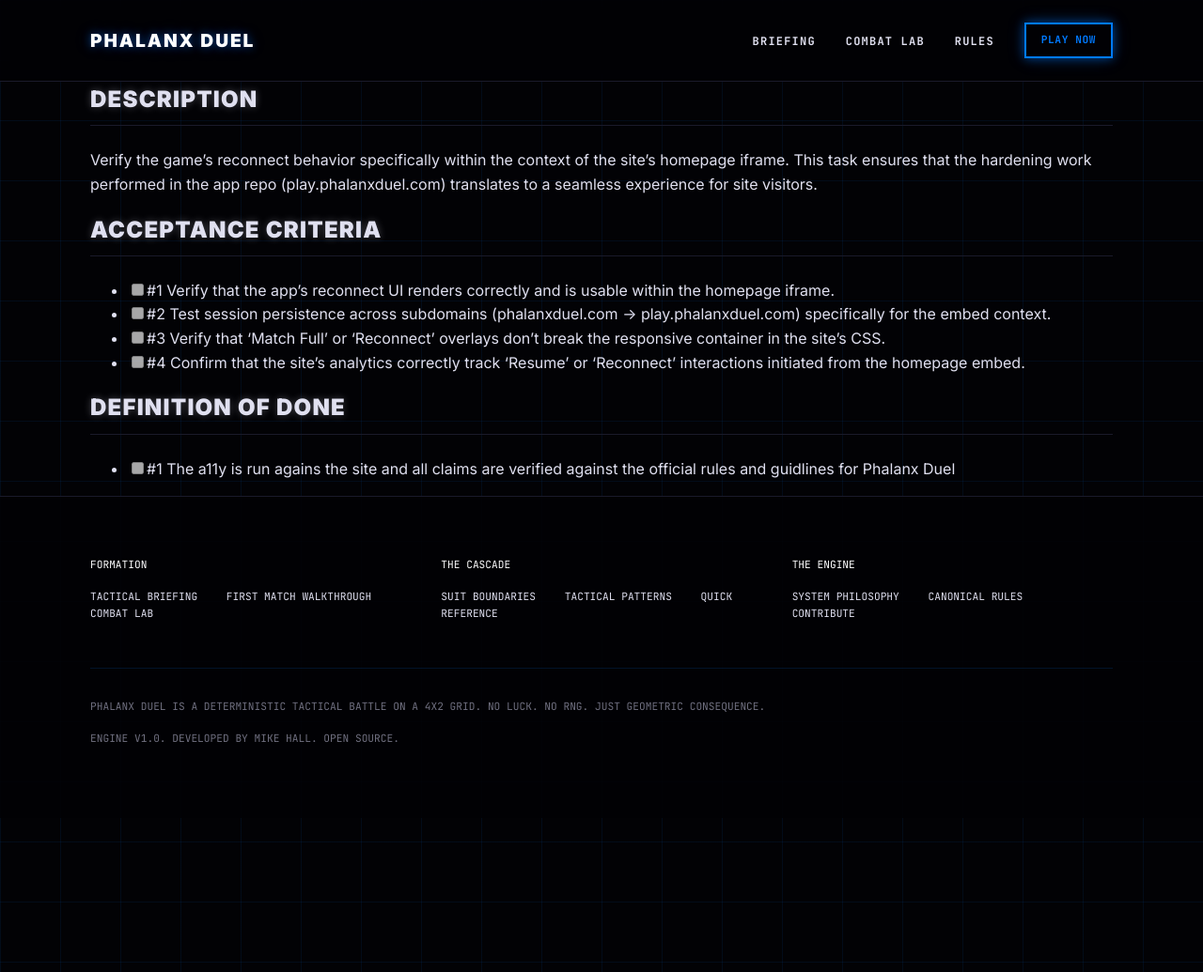
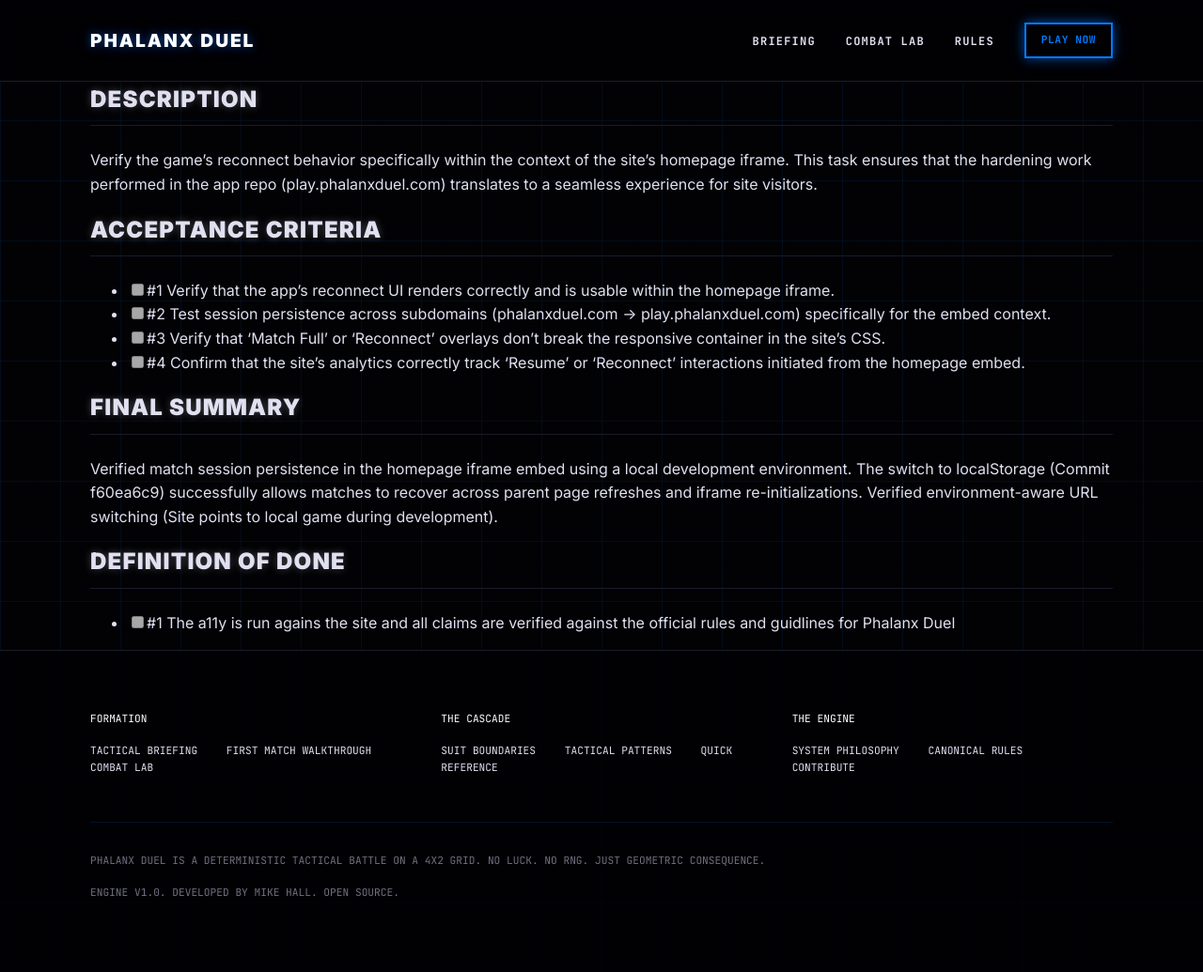
Before and after one commit to phalanxduel/phalanxduel.github.io, a Jekyll site: the page built from backlog/tasks/task-002 - Verify-Reconnect-Behavior-in-Homepage-Embed.md, in a window 1280 px wide and 1035 px high. Shown: the whole window at 94% size. Built offline with Jekyll 4.4.1, drawn with Linux system fonts in a browser that asks for light colours; part of the change alters nothing that is shown.

Commit message:
Update task TASK-002

```diff
--- a/backlog/tasks/task-002 - Verify-Reconnect-Behavior-in-Homepage-Embed.md
+++ b/backlog/tasks/task-002 - Verify-Reconnect-Behavior-in-Homepage-Embed.md
@@ -1,10 +1,10 @@
 ---
 id: TASK-002
 title: Verify Reconnect Behavior in Homepage Embed
-status: To Do
+status: Done
 assignee: []
 created_date: '2026-04-06 03:15'
-updated_date: '2026-04-06 03:17'
+updated_date: '2026-04-07 19:14'
 labels: []
 dependencies:
   - TASK-001
@@ -25,6 +25,12 @@ Verify the game's reconnect behavior specifically within the context of the site
 - [ ] #4 Confirm that the site's analytics correctly track 'Resume' or 'Reconnect' interactions initiated from the homepage embed.
 <!-- AC:END -->
 
+## Final Summary
+
+<!-- SECTION:FINAL_SUMMARY:BEGIN -->
+Verified match session persistence in the homepage iframe embed using a local development environment. The switch to localStorage (Commit f60ea6c9) successfully allows matches to recover across parent page refreshes and iframe re-initializations. Verified environment-aware URL switching (Site points to local game during development).
+<!-- SECTION:FINAL_SUMMARY:END -->
+
 ## Definition of Done
 <!-- DOD:BEGIN -->
 - [ ] #1 The a11y is run agains the site and all claims are verified against the official rules and guidlines for Phalanx Duel
```
